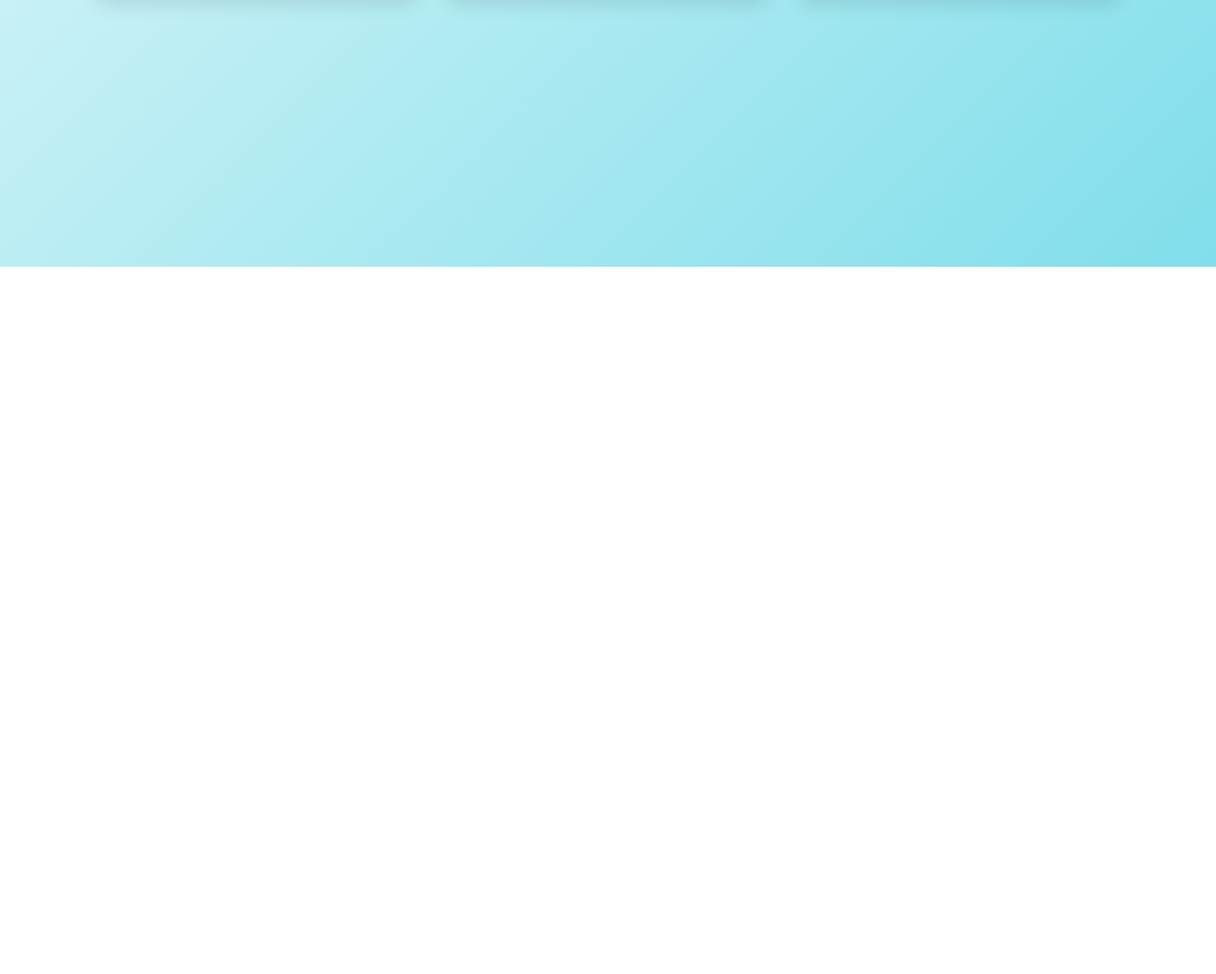
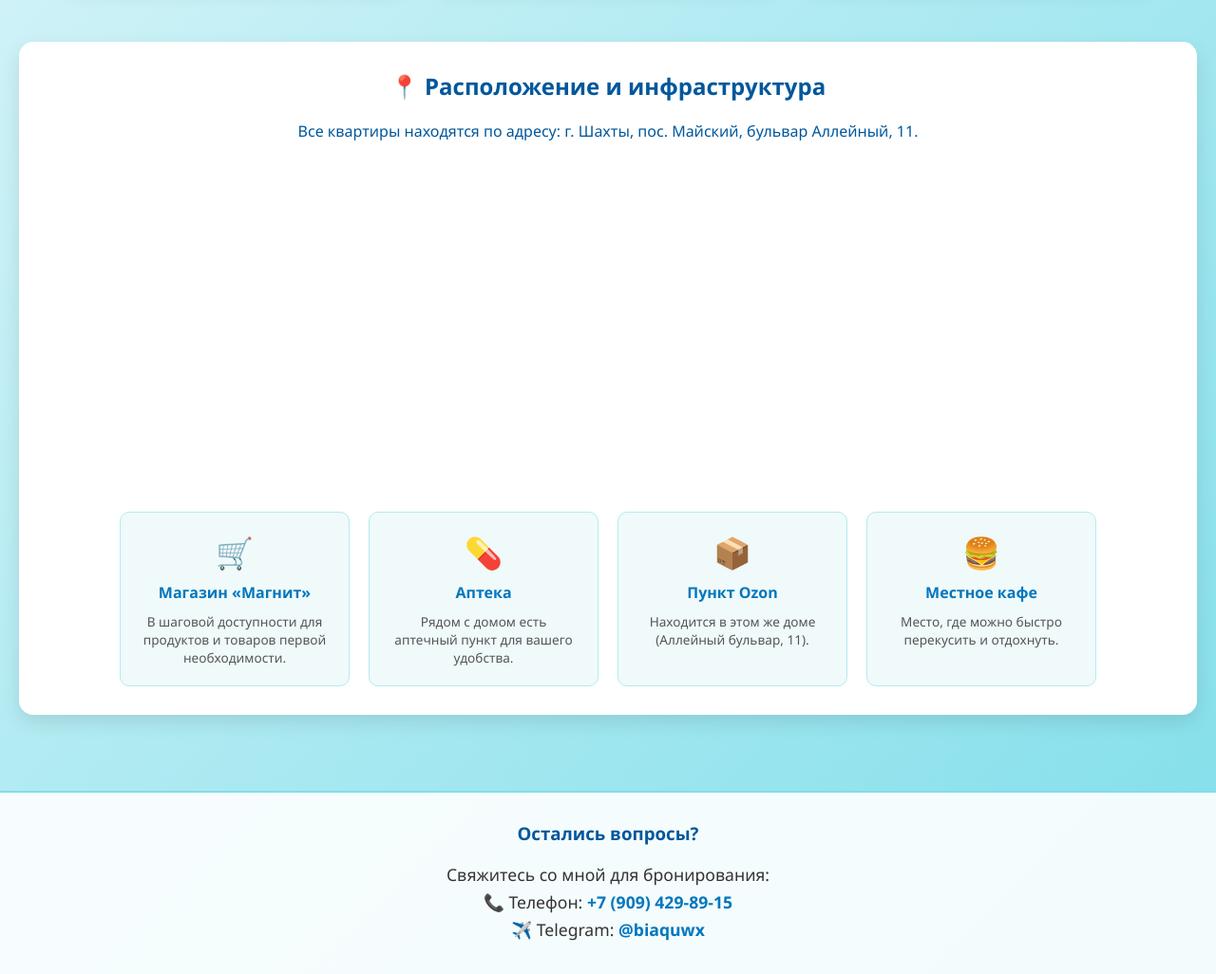
Before and after one commit to Sataaaaaaaa/my_apartments_site, a plain HTML site: page index.html in a window 1280 px wide. Shown: the part 519-1545 px from the top of the page at 95% size. Before the commit the page ends 800 px from the top, so only its background shows below. Drawn offline with Linux system fonts and the light colour scheme.

Commit message:
final update

```diff
--- a/index.html
+++ b/index.html
@@ -3,24 +3,35 @@
 <head>
     <meta charset="UTF-8">
     <meta name="viewport" content="width=device-width, initial-scale=1.0">
-    <title>Мои квартиры</title>
+    <title>Уютные студии в Шахтах</title>
     <style>
+        /* --- ОБЩИЕ НАСТРОЙКИ --- */
         body {
             margin: 0;
             font-family: 'Segoe UI', Tahoma, Geneva, Verdana, sans-serif;
             background: linear-gradient(135deg, #e0f7fa, #80deea);
             min-height: 100vh;
             color: #01579b;
+            display: flex;
+            flex-direction: column;
         }
+
+        /* --- ШАПКА САЙТА --- */
         .header {
             text-align: center;
             padding: 40px 20px;
             animation: fadeInDown 1s ease-out;
         }
         h1 {
-            font-size: 3em;
+            font-size: 2.5em;
             margin-bottom: 10px;
         }
+        .header p {
+            font-size: 1.1em;
+            color: #0277bd;
+        }
+
+        /* --- СЕТКА С КАРТОЧКАМИ КВАРТИР --- */
         .container {
             display: flex;
             justify-content: center;
@@ -28,10 +39,12 @@
             padding: 20px;
             flex-wrap: wrap;
         }
+
         .card {
             background: white;
             border-radius: 15px;
-            width: 300px;
+            width: 320px;
+            max-width: 100%;
             padding: 20px;
             box-shadow: 0 8px 20px rgba(0,0,0,0.1);
             transition: transform 0.3s ease, box-shadow 0.3s ease;
@@ -42,21 +55,114 @@
             transform: translateY(-10px) scale(1.02);
             box-shadow: 0 15px 30px rgba(0,0,0,0.2);
         }
+
         .card img {
             width: 100%;
             height: 200px;
             object-fit: cover;
             border-radius: 10px;
             margin-bottom: 15px;
+            background-color: #b2ebf2; /* Цвет заглушки, пока нет фото */
         }
+
         .card h2 {
             margin: 10px 0;
+            font-size: 1.4em;
         }
         .card p {
             color: #555;
             font-size: 0.95em;
             line-height: 1.5;
         }
+
+        /* --- БЛОК С КАРТОЙ И МЕСТАМИ --- */
+        .map-section {
+            background: white;
+            margin: 40px 20px;
+            padding: 30px;
+            border-radius: 15px;
+            box-shadow: 0 8px 20px rgba(0,0,0,0.1);
+            text-align: center;
+        }
+
+        .map-section h2 {
+            color: #01579b;
+            margin-top: 0;
+        }
+
+        .map-container {
+            margin: 20px 0;
+            border-radius: 10px;
+            overflow: hidden;
+            width: 100%;
+        }
+
+        .map-container iframe {
+            display: block;
+        }
+
+        .places-grid {
+            display: flex;
+            flex-wrap: wrap;
+            justify-content: center;
+            gap: 20px;
+            margin-top: 20px;
+        }
+
+        .place-card {
+            background: #f0fafa;
+            padding: 20px;
+            border-radius: 10px;
+            width: 200px;
+            max-width: 100%;
+            text-align: center;
+            border: 1px solid #b2ebf2;
+        }
+
+        .place-icon {
+            font-size: 2em;
+            display: block;
+            margin-bottom: 10px;
+        }
+
+        .place-card h4 {
+            margin: 10px 0;
+            color: #0277bd;
+        }
+
+        .place-card p {
+            font-size: 0.85em;
+            color: #555;
+            margin: 0;
+        }
+
+        /* --- ПОДВАЛ (КОНТАКТЫ) --- */
+        .footer {
+            background: rgba(255, 255, 255, 0.9);
+            text-align: center;
+            padding: 30px 20px;
+            margin-top: 40px;
+            border-top: 2px solid #80deea;
+        }
+        .footer h3 {
+            margin-top: 0;
+            color: #01579b;
+        }
+        .footer p {
+            margin: 5px 0;
+            font-size: 1.1em;
+            color: #333;
+        }
+        .footer a {
+            color: #0277bd;
+            text-decoration: none;
+            font-weight: bold;
+        }
+        .footer a:hover {
+            text-decoration: underline;
+        }
+
+        /* --- АНИМАЦИИ --- */
         @keyframes fadeInDown {
             from { opacity: 0; transform: translateY(-30px); }
             to { opacity: 1; transform: translateY(0); }
@@ -65,12 +171,20 @@
             from { opacity: 0; transform: translateY(30px); }
             to { opacity: 1; transform: translateY(0); }
         }
+
+        /* --- АДАПТАЦИЯ ПОД МОБИЛЬНЫЕ ТЕЛЕФОНЫ --- */
+        @media (max-width: 768px) {
+            h1 { font-size: 2em; }
+            .container { gap: 20px; padding: 10px; }
+            .card { width: 100%; }
+            .map-section { margin: 20px 10px; padding: 15px; }
+        }
     </style>
 </head>
 <body>
     <div class="header">
-        <h1>Добро пожаловать!</h1>
-        <p>Выберите студию для просмотра</p>
+        <h1>Уютные студии в аренду</h1>
+        <p>Выберите идеальный вариант для вашей поездки</p>
     </div>
 
     <div class="container">
@@ -95,5 +209,52 @@
             <p>Просторная и очень теплая студия. Большая кровать, оборудованная кухня и рабочее место. Отличный вариант для командировок или отдыха.</p>
         </div>
     </div>
+
+    <!-- БЛОК С КАРТОЙ И МЕСТАМИ -->
+    <div class="map-section">
+        <h2>📍 Расположение и инфраструктура</h2>
+        <p>Все квартиры находятся по адресу: г. Шахты, пос. Майский, бульвар Аллейный, 11.</p>
+
+        <div class="map-container">
+            <iframe
+                src="https://yandex.ru/map-widget/v1/?text=Шахты%2C%20бульвар%20Аллейный%2C%2011&z=16"
+                width="100%"
+                height="350"
+                frameborder="0"
+                allowfullscreen="true">
+            </iframe>
+        </div>
+
+        <div class="places-grid">
+            <div class="place-card">
+                <span class="place-icon">🛒</span>
+                <h4>Магазин «Магнит»</h4>
+                <p>В шаговой доступности для продуктов и товаров первой необходимости.</p>
+            </div>
+            <div class="place-card">
+                <span class="place-icon">💊</span>
+                <h4>Аптека</h4>
+                <p>Рядом с домом есть аптечный пункт для вашего удобства.</p>
+            </div>
+            <div class="place-card">
+                <span class="place-icon">📦</span>
+                <h4>Пункт Ozon</h4>
+                <p>Находится в этом же доме (Аллейный бульвар, 11).</p>
+            </div>
+            <div class="place-card">
+                <span class="place-icon">🍔</span>
+                <h4>Местное кафе</h4>
+                <p>Место, где можно быстро перекусить и отдохнуть.</p>
+            </div>
+        </div>
+    </div>
+
+    <!-- БЛОК С КОНТАКТАМИ -->
+    <div class="footer">
+        <h3>Остались вопросы?</h3>
+        <p>Свяжитесь со мной для бронирования:</p>
+        <p>📞 Телефон: <a href="tel:+79094298915">+7 (909) 429-89-15</a></p>
+        <p>✈️ Telegram: <a href="https://t.me/biaquwx">@biaquwx</a></p>
+    </div>
 </body>
 </html>
```
